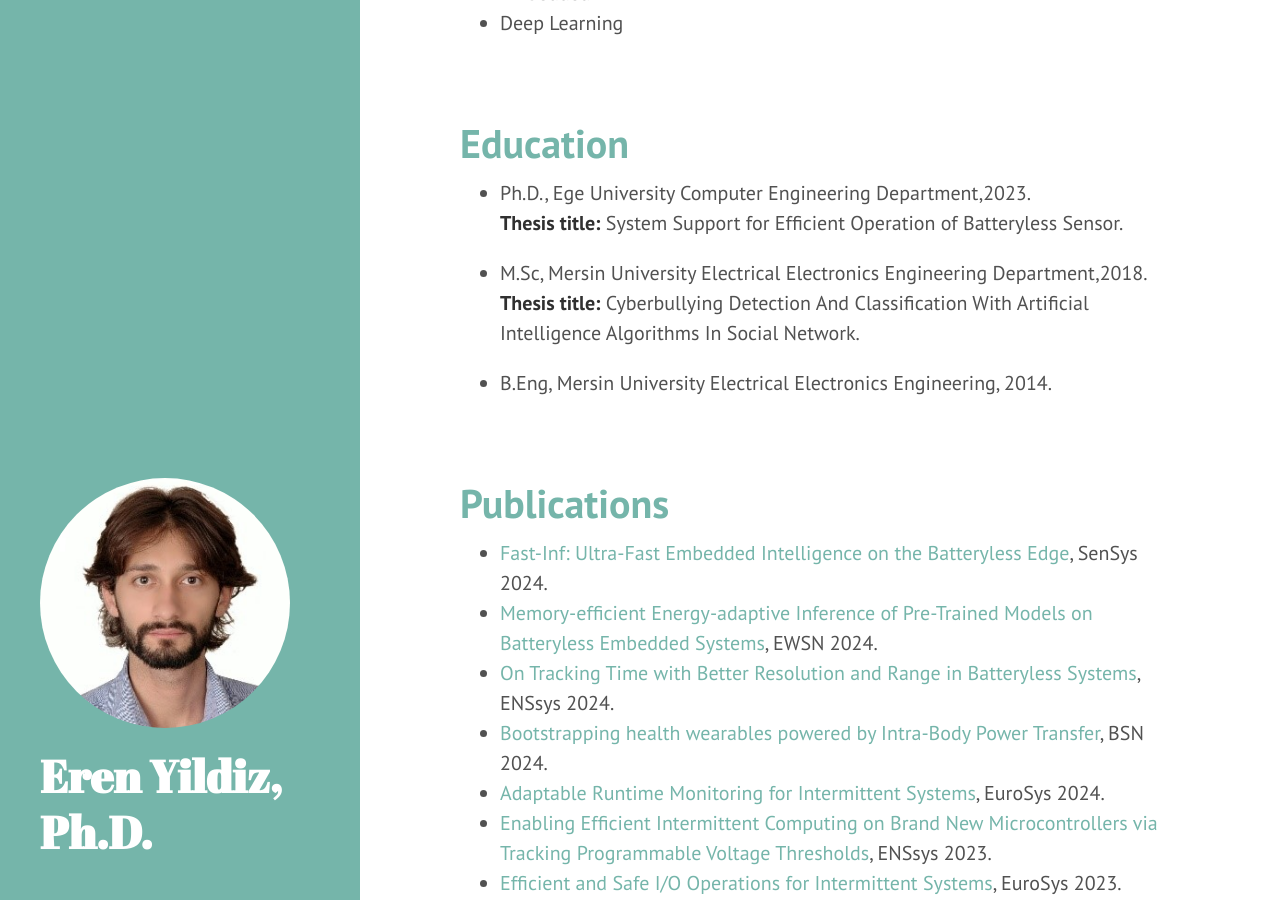
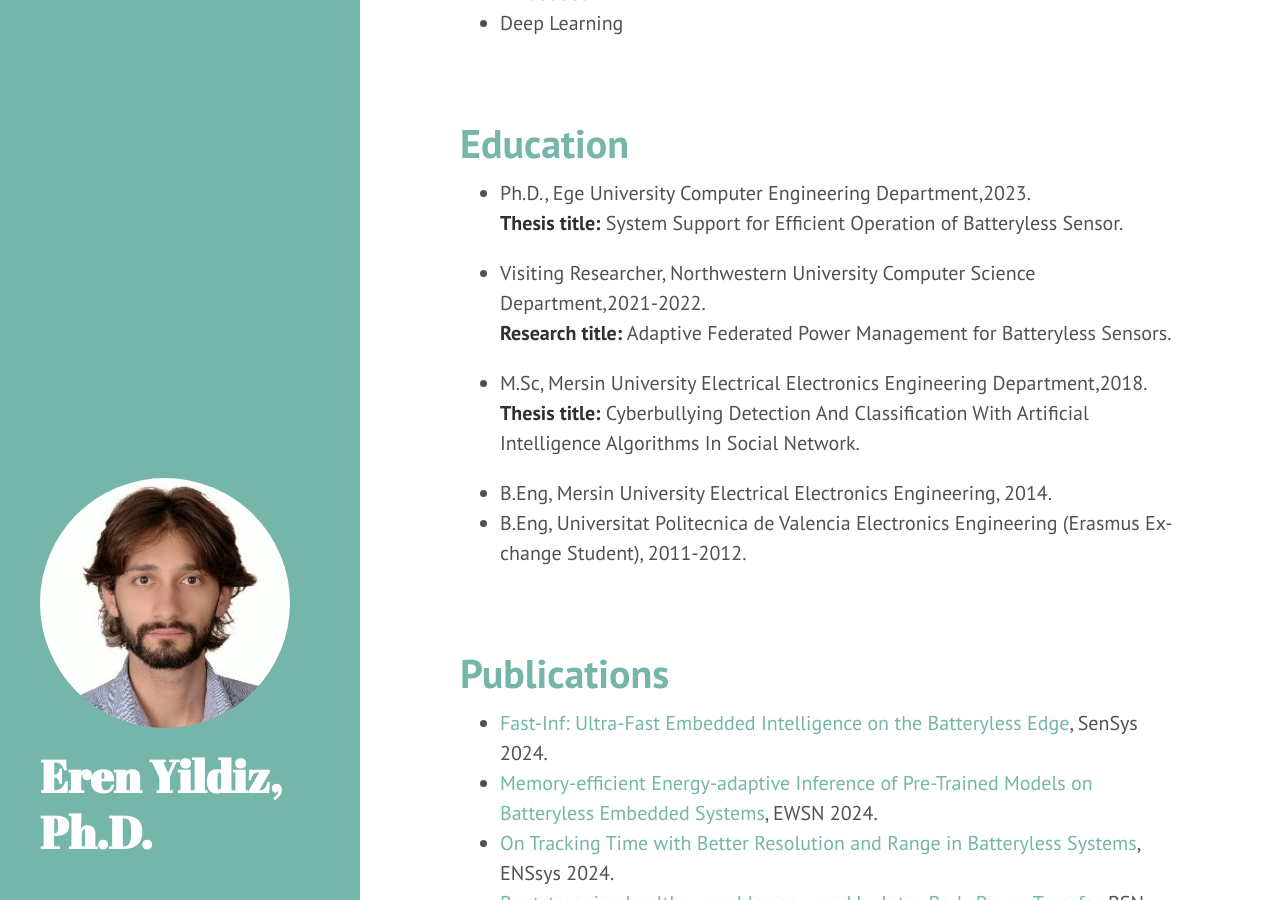
Before and after one commit to erenyildiz33/erenyildiz33.github.io, a Jekyll site: the page built from index.html, in a window 1280 px wide and 900 px high, scrolled down 683 px. Built offline with Jekyll 4.4.1, drawn with Linux system fonts in a browser that asks for light colours; the list of posts is cut into pages by our own code.

Commit message:
first commit

```diff
--- a/_posts/2013-12-28-education.md
+++ b/_posts/2013-12-28-education.md
@@ -6,8 +6,12 @@ title: Education
  <ul>
   <li>Ph.D., Ege University Computer Engineering Department,2023.
 <p><Strong>Thesis title:</Strong> System Support for Efficient Operation of Batteryless Sensor.</p></li>
+  <li>Visiting Researcher, Northwestern University Computer Science Department,2021-2022.
+<p><Strong>Research title:</Strong> Adaptive Federated Power Management for Batteryless Sensors.</p></li>
   <li>M.Sc, Mersin University Electrical Electronics Engineering Department,2018.
 <p><Strong>Thesis title:</Strong>  Cyberbullying Detection And Classification With Artificial Intelligence Algorithms
 In Social Network.</p></li>
   <li>B.Eng, Mersin University Electrical Electronics Engineering, 2014.</li>
+  <li>B.Eng,  Universitat Politecnica de Valencia Electronics Engineering (Erasmus Ex-
+change Student), 2011-2012.</li>
 </ul>
```
